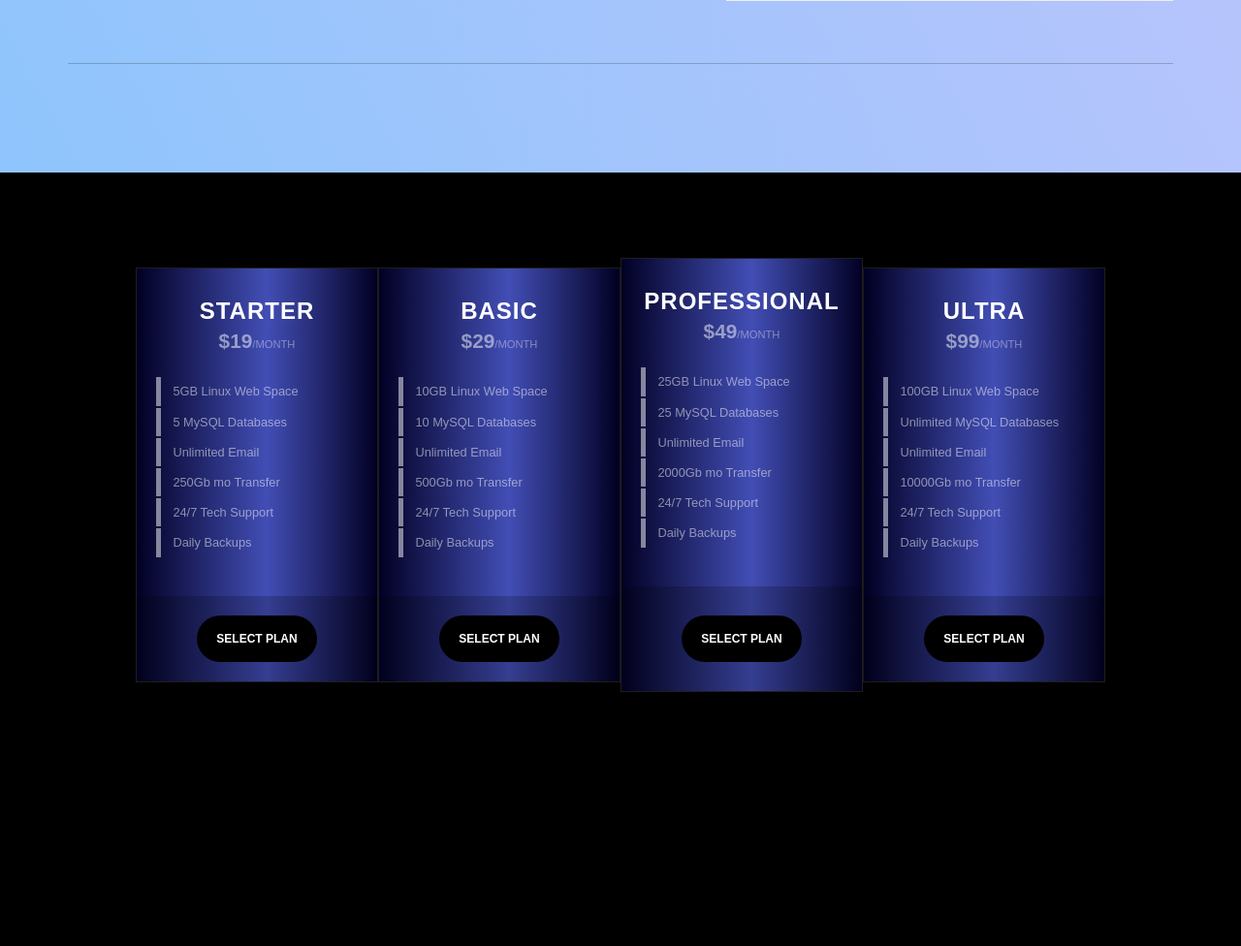
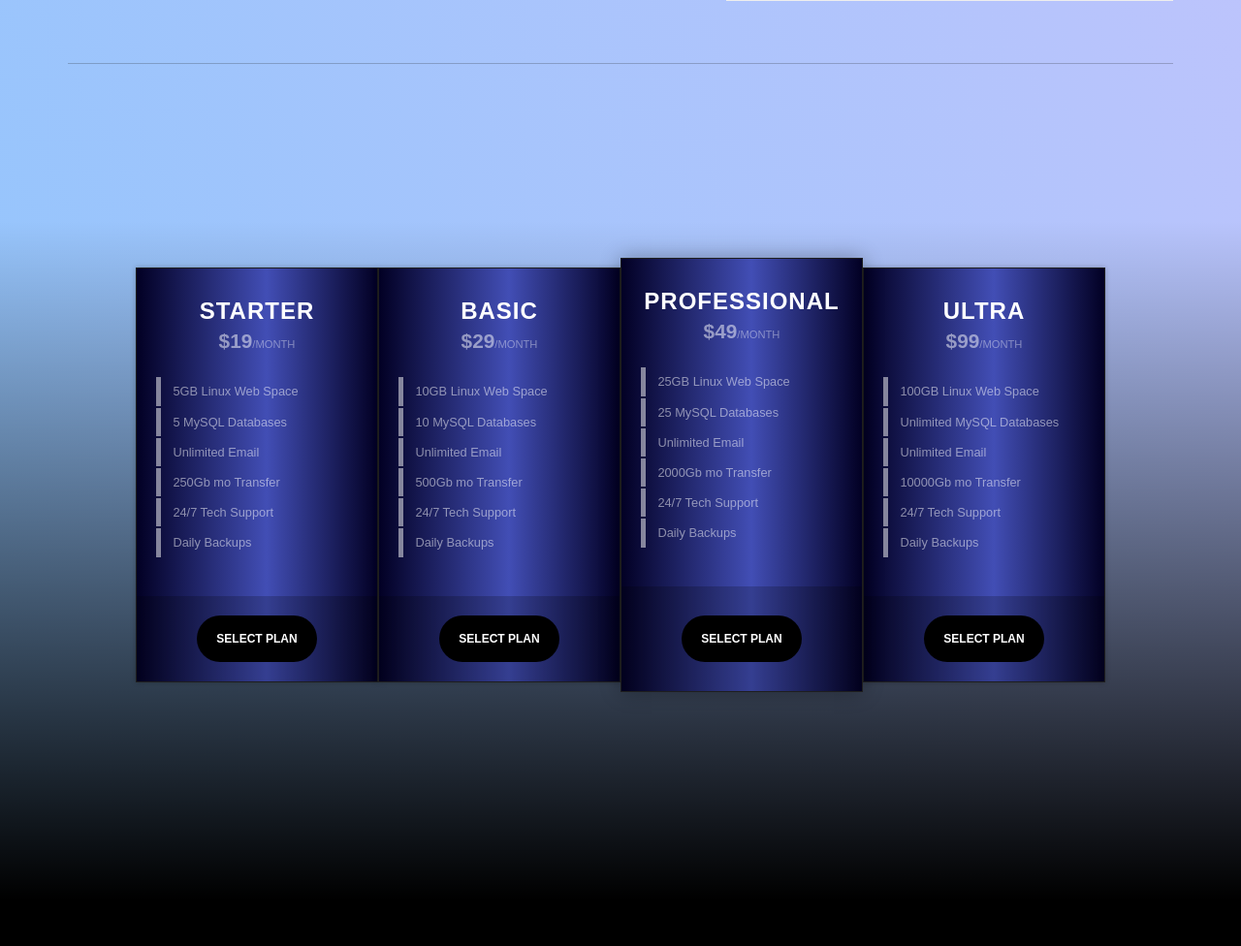
Before and after one commit to AdityaThyagaraju/Automobile-servicing-project, a Flask app: page / in a window 1280 px wide. Shown: the part 4076-5052 px from the top of the page at 97% size. Run offline with Flask 2, Linux system fonts and the light colour scheme.

```diff
--- a/website/static/css/styles.css
+++ b/website/static/css/styles.css
@@ -79,7 +79,9 @@ body{
 /* pricing card */
 
 
-
+.pricing-custom{
+  background-image: linear-gradient(0deg, rgba(0,0,0,1), rgba(0,0,0,0));
+}
 
 
 @import url(https://code.ionicframework.com/ionicons/2.0.1/css/ionicons.min.css);
@@ -94,6 +96,7 @@ body{
   max-width: 1000px;
   margin: 50px 10px 10px;
   height: 700px;
+
 }
 
 .snip1265 .plan {
@@ -236,7 +239,7 @@ rect{
   padding: 50px 200px;
   display: flex;
   justify-content: center;
-  background-image: linear-gradient(180deg, rgba(0,0,0,1), rgba(255,255,255,0));
+  background-image: linear-gradient(180deg, rgba(0,0,0,1), rgba(0,0,0,0));
 }
 
 
--- a/website/templates/base.html
+++ b/website/templates/base.html
@@ -6,7 +6,7 @@
     <link href="https://cdn.jsdelivr.net/npm/bootstrap@5.3.0-alpha1/dist/css/bootstrap.min.css" rel="stylesheet" integrity="sha384-GLhlTQ8iRABdZLl6O3oVMWSktQOp6b7In1Zl3/Jr59b6EGGoI1aFkw7cmDA6j6gD" crossorigin="anonymous">
     <script src="https://cdn.jsdelivr.net/npm/bootstrap@5.3.0-alpha1/dist/js/bootstrap.bundle.min.js" integrity="sha384-w76AqPfDkMBDXo30jS1Sgez6pr3x5MlQ1ZAGC+nuZB+EYdgRZgiwxhTBTkF7CXvN" crossorigin="anonymous"></script>
     <link rel="stylesheet" href="static/css/styles.css">
-    <link href="static/css/carousel.css" rel="stylesheet">
+    <!-- <link href="static/css/carousel.css" rel="stylesheet"> -->
     <link rel="stylesheet" href="https://cdnjs.cloudflare.com/ajax/libs/font-awesome/6.2.1/css/all.min.css">
     <!-- font cdn -->
     <link rel="preconnect" href="https://fonts.googleapis.com"><link rel="preconnect" href="https://fonts.gstatic.com" crossorigin><link href="https://fonts.googleapis.com/css2?family=Cormorant+Garamond:wght@700&display=swap" rel="stylesheet">
--- a/website/templates/index.html
+++ b/website/templates/index.html
@@ -129,18 +129,13 @@
     <!-- <p class="float-end"><a href="#">Back to top</a></p> -->
     <!-- <p>&copy; 2017–2022 Company, Inc. &middot; <a href="#">Privacy</a> &middot; <a href="#">Terms</a></p> -->
   </footer>
-</main>
 
 
 
+  <!-- pricing card -->
 
-
-
-
-<!-- pricing card -->
-
-
-<div class="snip1265 mx-auto pt-5 pb-5 mb-5" id="pricing">
+<div class="pricing-custom">
+<div class="snip1265 mx-auto pt-5 mb-5" id="pricing">
   <div class="plan">
     <header><i class="ion-ios-navigate-outline"></i>
       <h4 class="plan-title">
@@ -234,6 +229,16 @@
     <div class="plan-select"><a href="">Select Plan</a></div>
   </div>
 </div>
+</div>
+</main>
+
+
+
+
+
+
+
+
 
 
 
```
